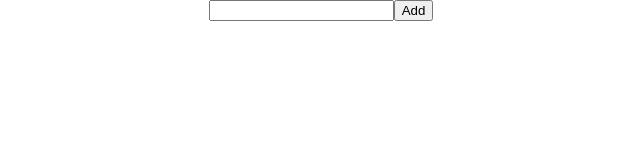
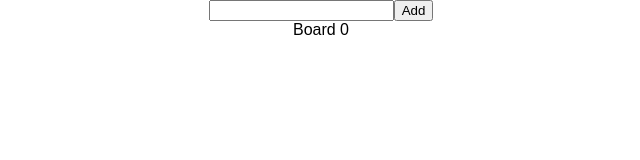
Before and after one commit to thameera/kanban1, a React (Create React App) app: page / in a window 1280 px wide. Shown: the top 160 px of the page, without its empty margins (319-959 px from the left). Built offline with nearby package versions, Linux system fonts and the light colour scheme.

Commit message:
Basic Board and BoardContainer

```diff
--- a/src/components/App.js
+++ b/src/components/App.js
@@ -1,5 +1,6 @@
 import React, { Component } from 'react';
 import AddCard from '../containers/AddCard';
+import BoardContainer from '../containers/BoardContainer';
 import './App.css';
 
 class App extends Component {
@@ -7,6 +8,7 @@ class App extends Component {
     return (
       <div className="App">
         <AddCard />
+        <BoardContainer />
       </div>
     );
   }
--- /dev/null
+++ b/src/components/Board.js
@@ -0,0 +1,9 @@
+import React from 'react';
+
+const Board = ({ cards }) => (
+  <div>
+    Board {cards.length}
+  </div>
+);
+
+export default Board;
--- /dev/null
+++ b/src/containers/BoardContainer.js
@@ -0,0 +1,16 @@
+import { connect } from 'react-redux';
+import Board from '../components/Board';
+
+const mapStateToProps = (state) => ({
+  cards: state.cards
+});
+
+const mapDispatchToProps = {
+};
+
+const BoardContainer = connect(
+  mapStateToProps,
+  mapDispatchToProps
+)(Board);
+
+export default BoardContainer;
```
